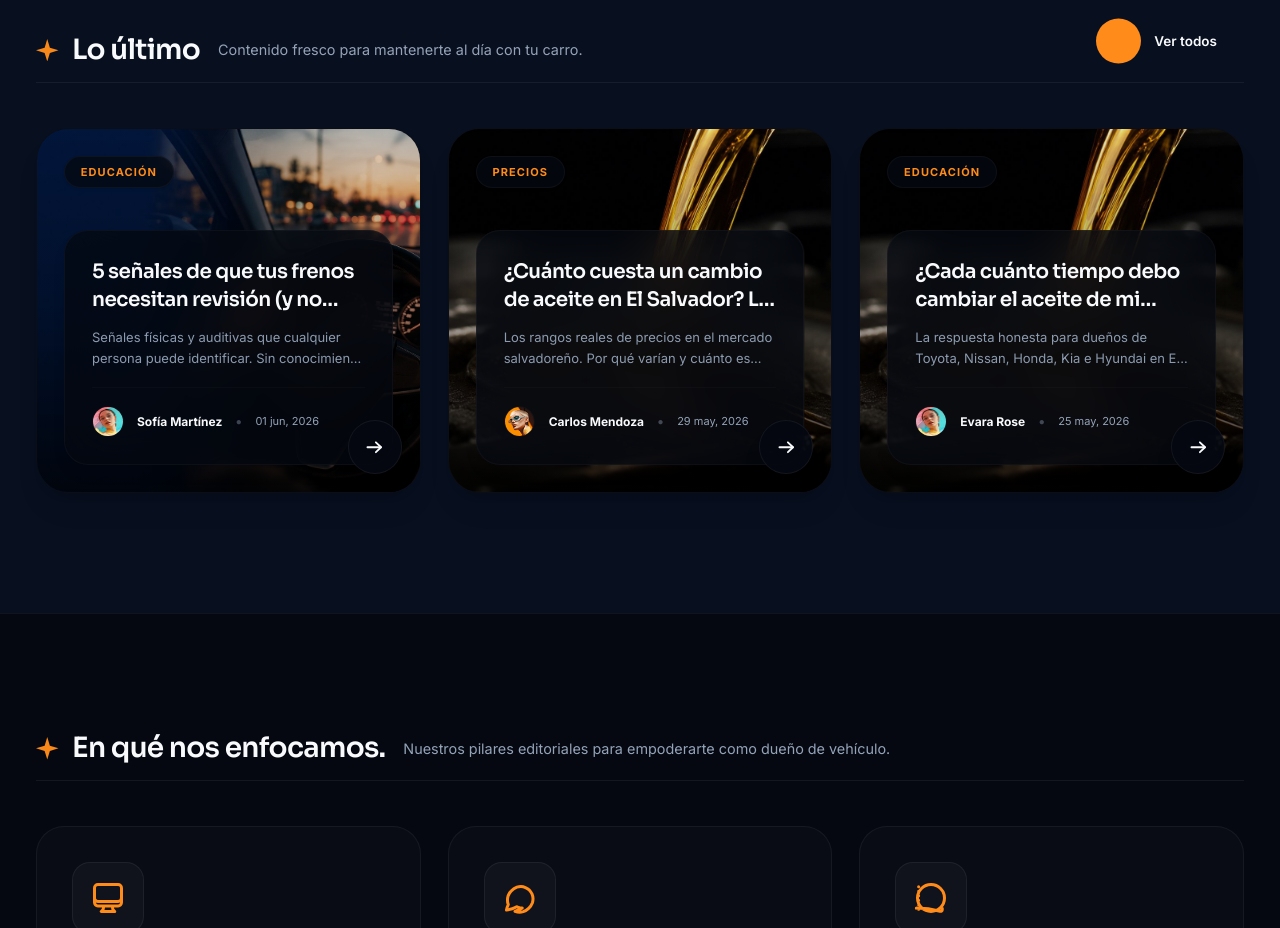
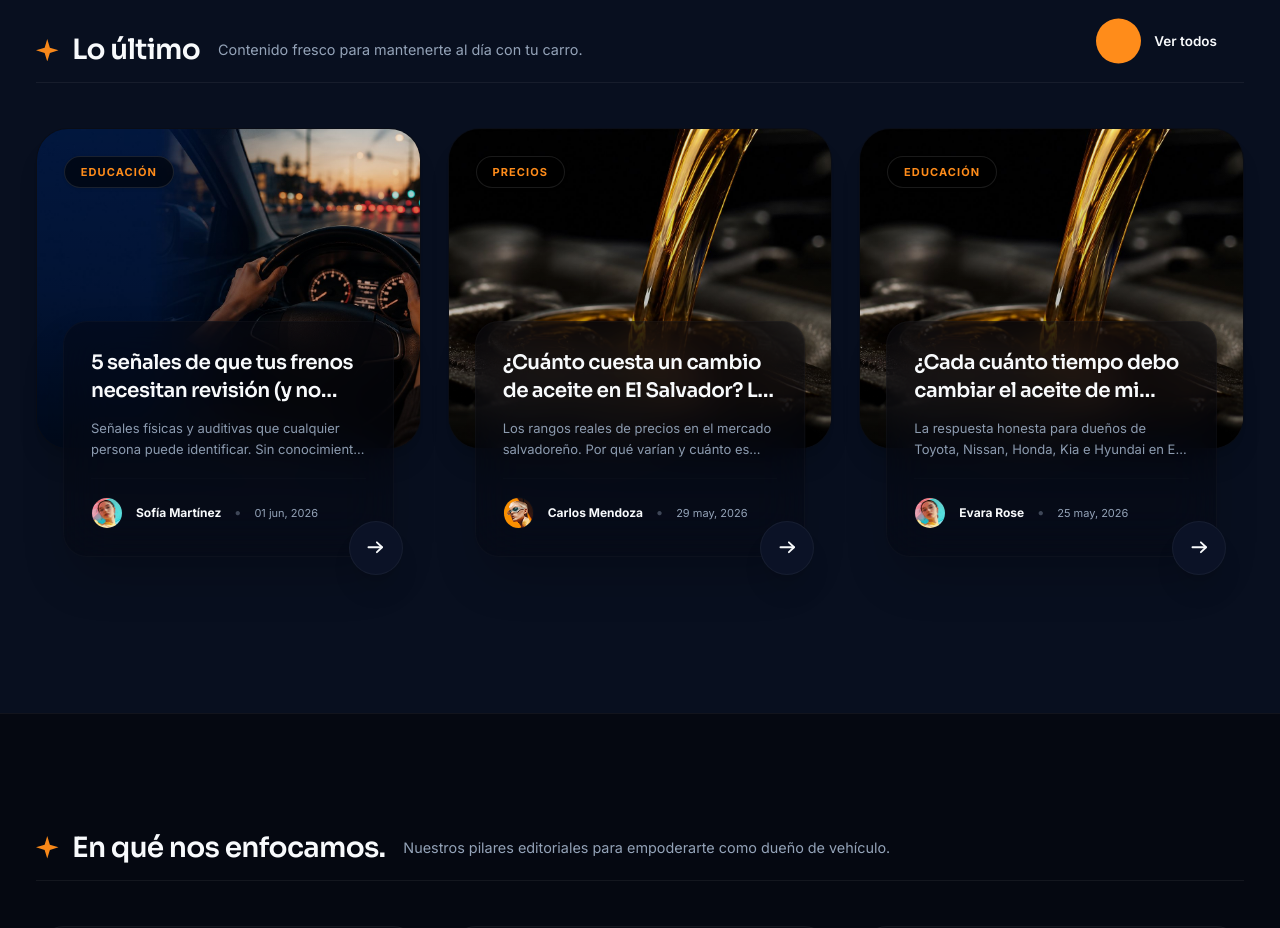
Before and after one commit to denyslopez/taller-express, a Next.js app: page / in a window 1280 px wide. Shown: the part 1140-2068 px from the top of the page. Built offline with nearby package versions, Linux system fonts and the light colour scheme.

Commit message:
style: adjust ArticleCard positioning and transparency to match Magzin design references

```diff
--- a/components/cards/ArticleCard.tsx
+++ b/components/cards/ArticleCard.tsx
@@ -33,10 +33,10 @@ export default function ArticleCard({ article }: ArticleCardProps) {
   return (
     <Link
       href={`/blog/${article.slug}`}
-      className="group te-anime-top relative block w-full aspect-[4.5/4] sm:aspect-[4/3.8] rounded-[32px] overflow-hidden border border-te-glass-border/40 shadow-xl transition-all duration-500 hover:scale-[1.01] hover:shadow-2xl cursor-pointer bg-te-bg-alt"
+      className="group te-anime-top relative block w-full rounded-[32px] cursor-pointer pb-28 sm:pb-32"
     >
-      {/* Background Image Container */}
-      <div className="absolute inset-0 z-0 w-full h-full">
+      {/* Outer Card / Background Image Container */}
+      <div className="relative w-full aspect-[1.2/1] rounded-[32px] overflow-hidden border border-te-glass-border/30 shadow-xl bg-te-bg-alt">
         <Image
           src={article.ogImage || "/images/blog/default.jpg"}
           alt={article.title}
@@ -46,18 +46,18 @@ export default function ArticleCard({ article }: ArticleCardProps) {
           priority
         />
         {/* Overlay gradient to darken bottom for readability */}
-        <div className="absolute inset-0 bg-gradient-to-t from-black/80 via-black/35 to-black/10 transition-opacity duration-500 group-hover:from-black/90" />
+        <div className="absolute inset-0 bg-gradient-to-t from-black/60 via-black/20 to-black/5 transition-opacity duration-500 group-hover:from-black/75" />
+
+        {/* Floating Category Badge (Top Left) */}
+        <div className="absolute top-6 left-6 z-10">
+          <span className="inline-block px-3.5 py-1.5 text-[11px] font-extrabold uppercase tracking-widest rounded-full bg-black/60 backdrop-blur-md border border-white/10 text-te-orange shadow-sm">
+            {categoryNames[article.category] || article.category}
+          </span>
+        </div>
       </div>
 
-      {/* Floating Category Badge (Top Left) */}
-      <div className="absolute top-6 left-6 z-10">
-        <span className="inline-block px-3.5 py-1.5 text-[11px] font-extrabold uppercase tracking-widest rounded-full bg-te-bg-alt/75 backdrop-blur-md border border-te-glass-border/60 text-te-orange shadow-sm">
-          {categoryNames[article.category] || article.category}
-        </span>
-      </div>
-
-      {/* Floating Glassmorphism Panel (Bottom) */}
-      <div className="absolute bottom-6 left-6 right-6 z-10 bg-te-bg-alt/75 backdrop-blur-xl border border-te-glass-border/50 rounded-[24px] p-5 md:p-6 flex flex-col gap-3 shadow-lg transition-colors duration-500 group-hover:bg-te-bg-alt/85">
+      {/* Floating Glassmorphism Panel: Positioned absolutely, overflowing the bottom edge by -70px / -100px */}
+      <div className="absolute bottom-6 sm:bottom-8 left-4 right-4 sm:left-6 sm:right-6 z-10 bg-te-bg-alt/45 dark:bg-te-bg-alt/45 backdrop-blur-xl border border-te-glass-border/40 rounded-[24px] p-5 md:p-6 flex flex-col gap-3 shadow-2xl transition-all duration-500 group-hover:bg-te-bg-alt/55">
 
         {/* Title */}
         <h3 className="font-display font-semibold text-lg md:text-[20px] leading-snug text-te-text tracking-tight line-clamp-2 transition-colors duration-300 group-hover:text-te-orange">
@@ -70,9 +70,9 @@ export default function ArticleCard({ article }: ArticleCardProps) {
         </p>
 
         {/* Footer Metadata & Author Info */}
-        <div className="flex flex-wrap items-center gap-2 sm:gap-3 border-t border-te-glass-border/30 pt-4 mt-1">
+        <div className="flex flex-wrap items-center gap-2 sm:gap-3 border-t border-te-glass-border/20 pt-4 mt-1">
           {/* Author Avatar */}
-          <div className="relative w-7 h-7 rounded-full overflow-hidden border border-te-glass-border/40 shrink-0">
+          <div className="relative w-7 h-7 rounded-full overflow-hidden border border-te-glass-border/30 shrink-0">
             <Image
               src={article.authorImage || "/images/author-1.png"}
               alt={article.author || "Taller Express"}
@@ -100,8 +100,8 @@ export default function ArticleCard({ article }: ArticleCardProps) {
         </div>
       </div>
 
-      {/* Floating Corner Arrow Button */}
-      <div className="absolute bottom-4 right-4 w-12 h-12 rounded-full border border-te-glass-border bg-te-bg-alt/90 flex items-center justify-center text-te-text transition-all duration-300 group-hover:bg-te-orange group-hover:text-te-bg-alt group-hover:scale-105 z-20 shadow-xl">
+      {/* Floating Corner Arrow Button: Positioned on the glass card's bottom corner border overlap */}
+      <div className="absolute bottom-2 sm:bottom-4 right-2 sm:right-4 w-12 h-12 rounded-full border border-te-glass-border/80 bg-[#0c1328]/95 dark:bg-[#0c1328]/95 text-te-text transition-all duration-300 group-hover:bg-te-orange group-hover:text-te-bg-alt group-hover:scale-105 z-20 shadow-xl flex items-center justify-center">
         <svg
           className="w-5 h-5 transition-transform duration-300 group-hover:translate-x-0.5"
           viewBox="0 0 24 24"
```
